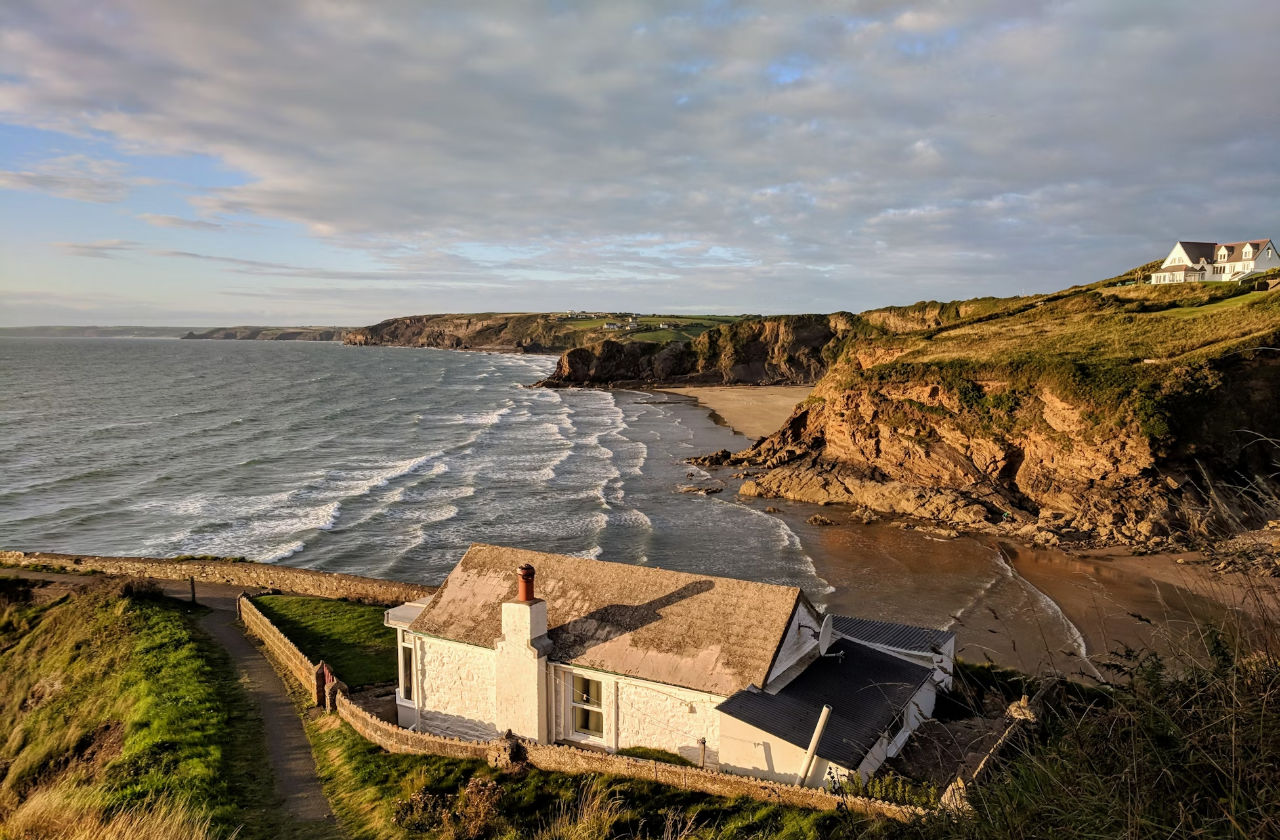
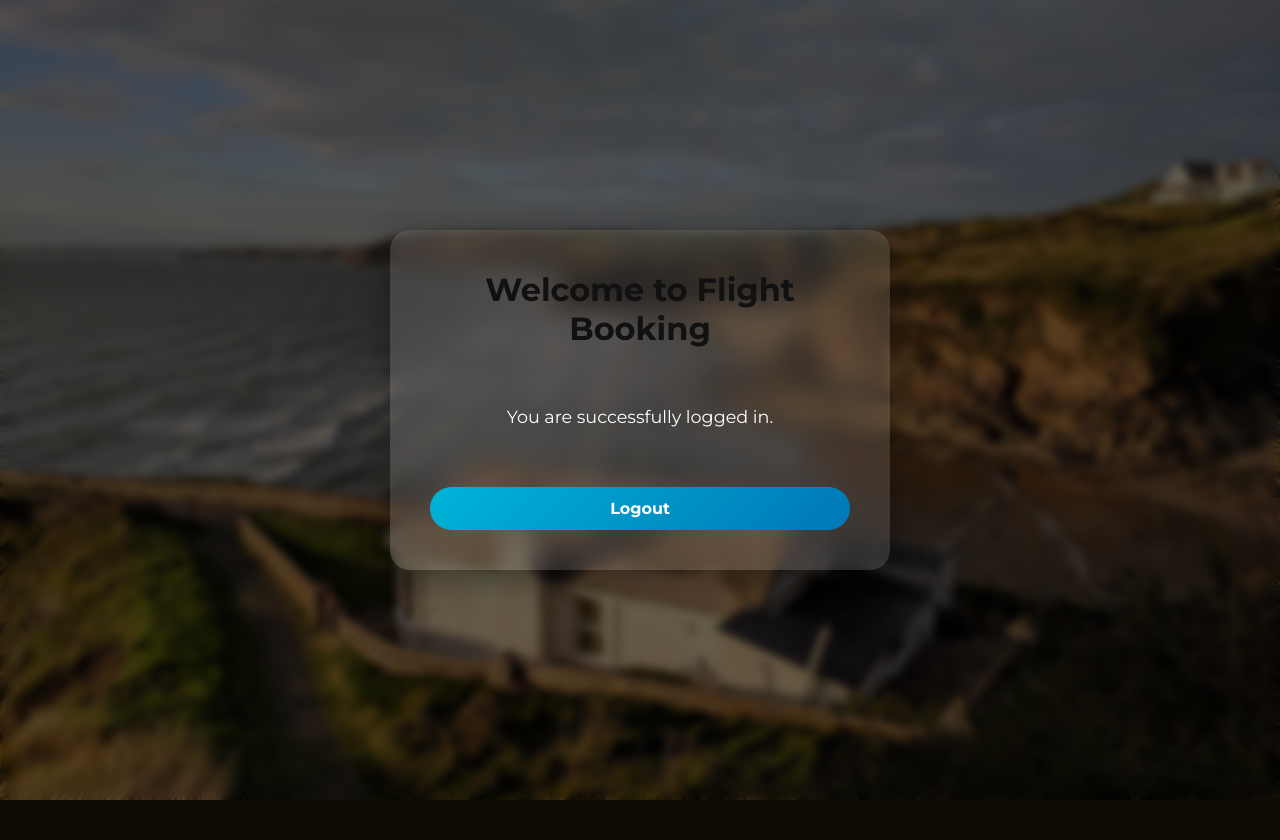
Before and after one commit to xngxlxgxlxng/mywebsite, a PHP site: page /welcome.php in a window 1280 px wide. After the commit the page ends 800 px from the top, so only its background shows below. Run offline with PHP 8.4, Linux system fonts and the light colour scheme; the visitor is signed in with stand-in values (Sample User, id 1).

Commit message:
Add website files

```diff
--- a/welcome.php
+++ b/welcome.php
@@ -11,66 +11,79 @@ if (!isset($_SESSION['user_id'])) {
 <head>
   <meta charset="UTF-8" />
   <meta name="viewport" content="width=device-width, initial-scale=1" />
-  <title>Welcome - Flight Booking</title>
+  <title>Welcome</title>
   <link rel="stylesheet" href="style.css" />
+  <link href="https://fonts.googleapis.com/css2?family=Montserrat:wght@400;700&display=swap" rel="stylesheet">
   <style>
-    @import url('https://fonts.googleapis.com/css2?family=Montserrat:wght@400;700&display=swap');
-
     body, html {
       height: 100%;
       margin: 0;
       font-family: 'Montserrat', sans-serif;
       background: url('background.avif') no-repeat center center fixed;
       background-size: cover;
-      color: #fff;
       display: flex;
       justify-content: center;
       align-items: center;
-      text-align: center;
-      padding: 20px;
     }
 
     .overlay {
-      position: absolute;
+      position: fixed;
       top: 0; left: 0; right: 0; bottom: 0;
-      background: rgba(0,0,0,0.5);
+      background: rgba(0, 0, 0, 0.6);
+      backdrop-filter: blur(5px);
       z-index: 0;
     }
 
     .container {
       position: relative;
       z-index: 1;
-      max-width: 400px;
-      background: rgba(0, 0, 0, 0.6);
+      max-width: 420px;
+      width: 90%;
+      background: rgba(255, 255, 255, 0.12);
+      border-radius: 20px;
       padding: 40px;
-      border-radius: 12px;
-      box-shadow: 0 0 20px rgba(0,0,0,0.7);
-
-      display: flex;
-      flex-direction: column;
-      justify-content: space-between;
-      height: 520px;
+      color: white;
+      text-align: center;
+      backdrop-filter: blur(12px);
+      box-shadow: 0 8px 32px rgba(0,0,0,0.4);
     }
 
     h1 {
-      margin-bottom: 30px;
-      font-weight: 700;
-      font-size: 2.5rem;
-      letter-spacing: 1.5px;
-    }
-
-    form {
-      text-align: left;
+      font-size: 2rem;
       margin-bottom: 20px;
     }
 
-    label {
-      font-weight: 600;
-      display: block;
-      margin: 15px 0 5px;
+    p {
+      font-size: 1.1rem;
+      margin-bottom: 30px;
     }
 
-    select, input[type="datetime-local"] {
-      width: 100%;
-      padding: 10px;
-      border-radius
+    .btn {
+      display: inline-block;
+      padding: 12px 24px;
+      font-size: 1rem;
+      font-weight: 600;
+      color: white;
+      background: linear-gradient(135deg, #00b4d8, #0077b6);
+      border: none;
+      border-radius: 30px;
+      text-decoration: none;
+      transition: all 0.3s ease;
+    }
+
+    .btn:hover {
+      background: linear-gradient(135deg, #90e0ef, #00b4d8);
+      transform: translateY(-2px);
+      box-shadow: 0 4px 12px rgba(0,0,0,0.3);
+    }
+  </style>
+</head>
+<body>
+  <div class="overlay"></div>
+  <div class="container">
+    <h1>Welcome to Flight Booking</h1>
+    <p>You are successfully logged in.</p>
+    <a href="logout.php" class="btn">Logout</a>
+  </div>
+</body>
+</html>
```
